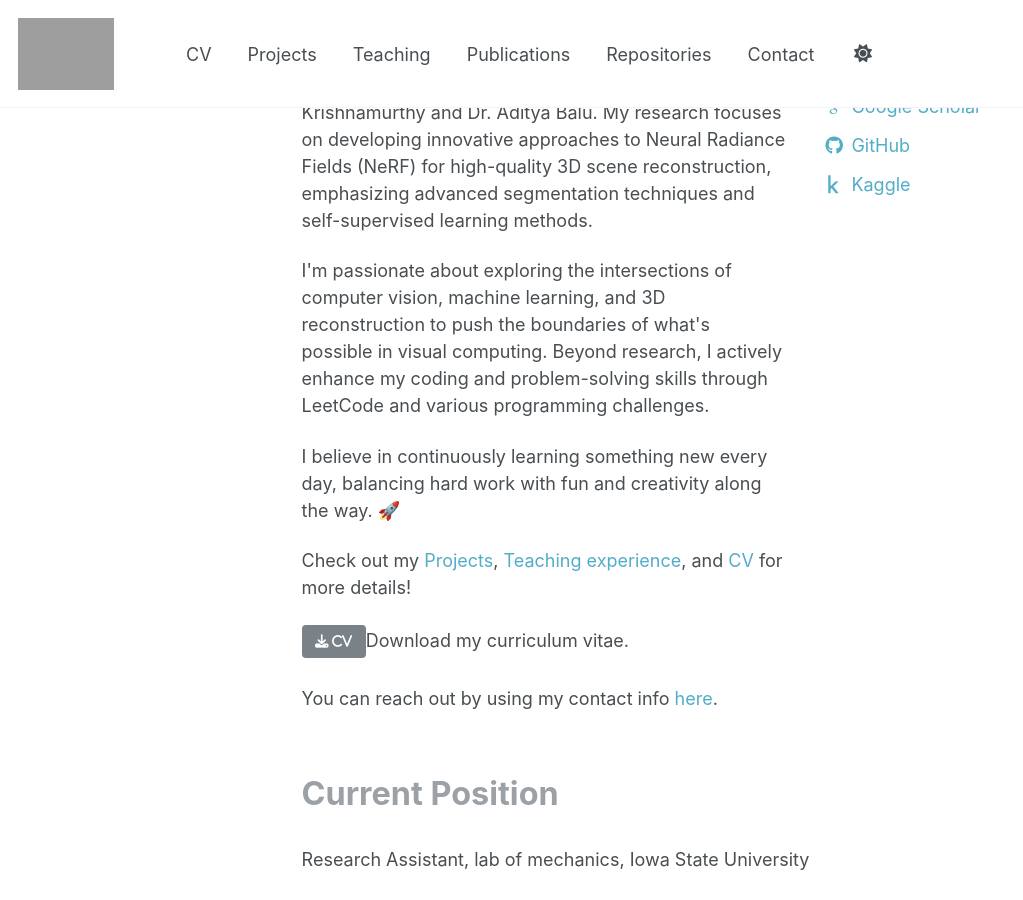
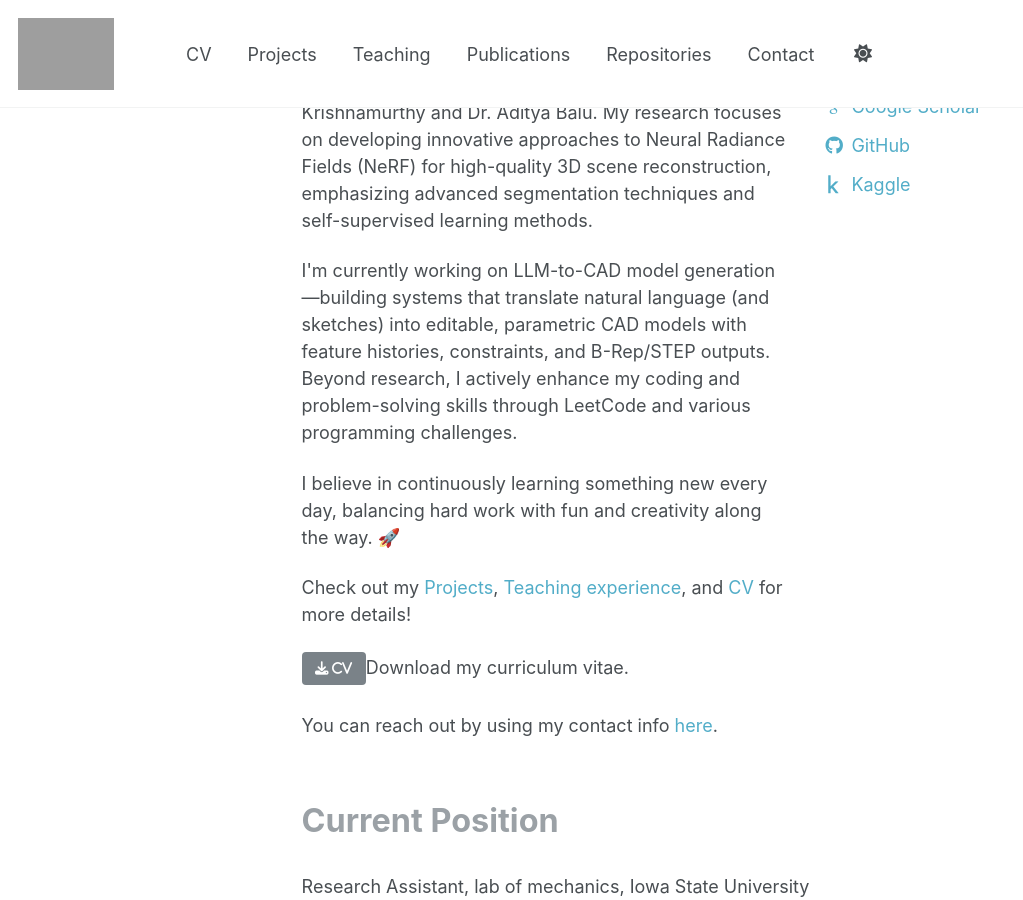
Before and after one commit to itsMustafamr/itsmustafamr.github.io, a Jekyll site: the page built from _pages/about.md, in a window 1280 px wide and 900 px high, scrolled down 408 px. Shown: the whole window, without its empty margins (0-1023 px from the left). Built offline with Jekyll 4.4.1, drawn with Linux system fonts in a browser that asks for light colours; some web fonts are replaced; grey boxes are pictures that could not be loaded.

Commit message:
trying my best on CAD

```diff
--- a/_pages/about.md
+++ b/_pages/about.md
@@ -17,7 +17,7 @@ redirect_from:
       <h2 class="about-heading">About me....</h2>
       <p>Hi! I'm Mustafa, a Ph.D. student in Computer Science at Iowa State University, advised by Dr. Adarsh Krishnamurthy and Dr. Aditya Balu. My research focuses on developing innovative approaches to Neural Radiance Fields (NeRF) for high-quality 3D scene reconstruction, emphasizing advanced segmentation techniques and self-supervised learning methods.</p>
 
-      <p>I'm passionate about exploring the intersections of computer vision, machine learning, and 3D reconstruction to push the boundaries of what's possible in visual computing. Beyond research, I actively enhance my coding and problem-solving skills through LeetCode and various programming challenges.</p>
+      <p>I'm currently working on LLM-to-CAD model generation—building systems that translate natural language (and sketches) into editable, parametric CAD models with feature histories, constraints, and B-Rep/STEP outputs. Beyond research, I actively enhance my coding and problem-solving skills through LeetCode and various programming challenges.</p>
 
       <p>I believe in continuously learning something new every day, balancing hard work with fun and creativity along the way. 🚀</p>
 
```
